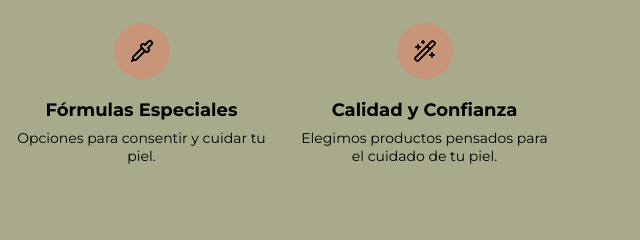
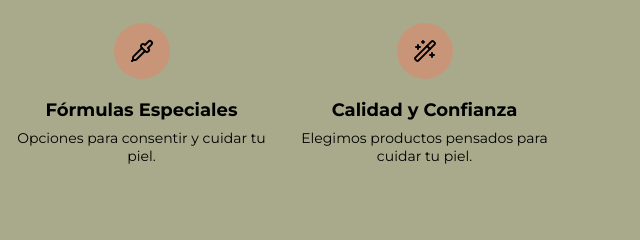
Before and after one commit to ng-jimenez/glowlab, a plain HTML site: page index.html in a window 1280 px wide. Shown: the part 5040-5280 px from the top of the page, 640-1280 px from the left. Drawn offline with nearby package versions, Linux system fonts and the light colour scheme; a web font is replaced by a local one.

Commit message:
ENTREGABLE3-Glow Lab-26/NOV

```diff
--- a/index.html
+++ b/index.html
@@ -245,7 +245,7 @@
         <div class="perk-item">
           <span class="perk-icon"><i data-lucide="wand-sparkles"></i></span>
           <h3>Calidad y Confianza</h3>
-          <p>Elegimos productos pensados para el cuidado de tu piel.</p>
+          <p>Elegimos productos pensados para cuidar tu piel.</p>
         </div>
 
 
```
